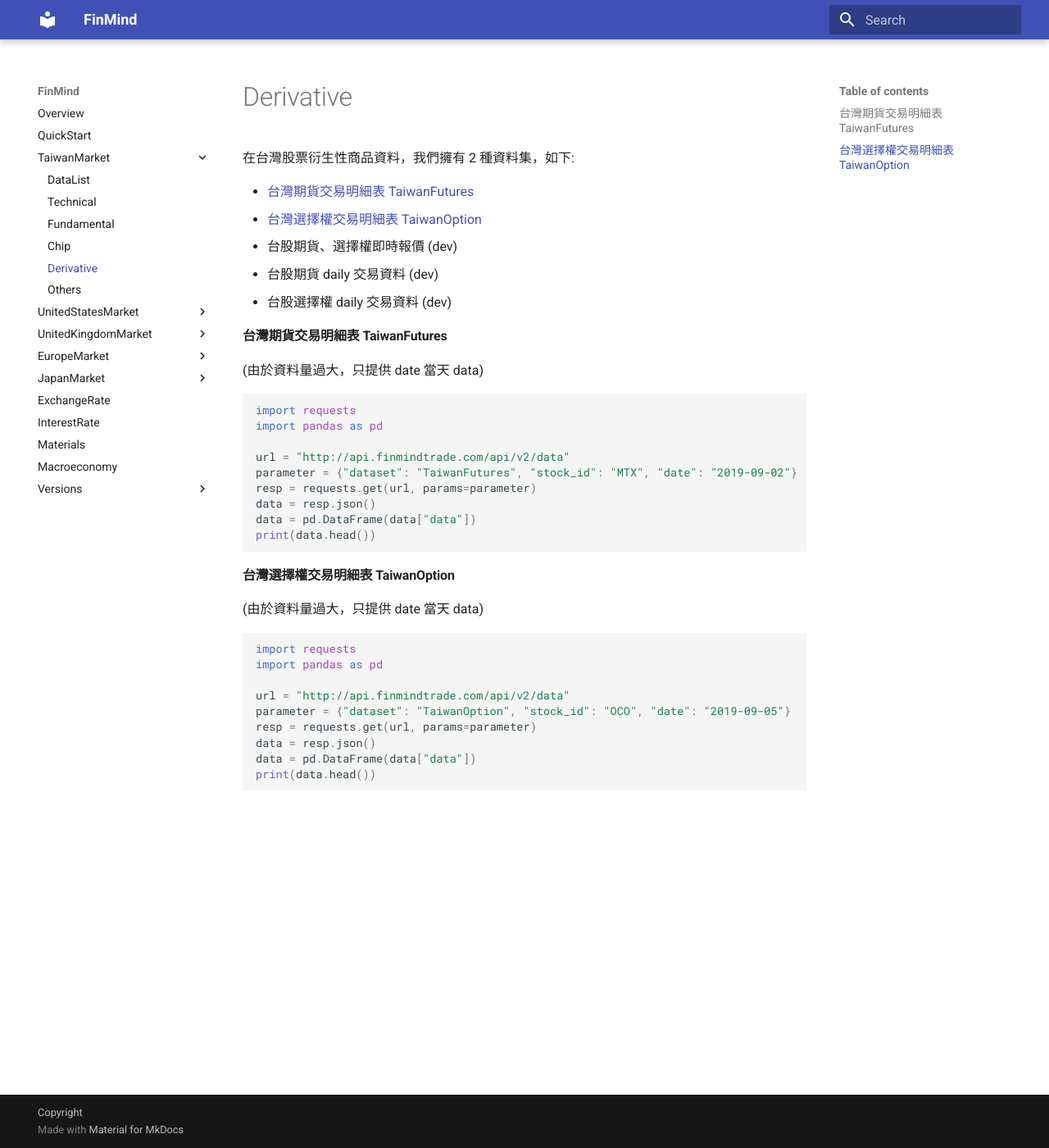
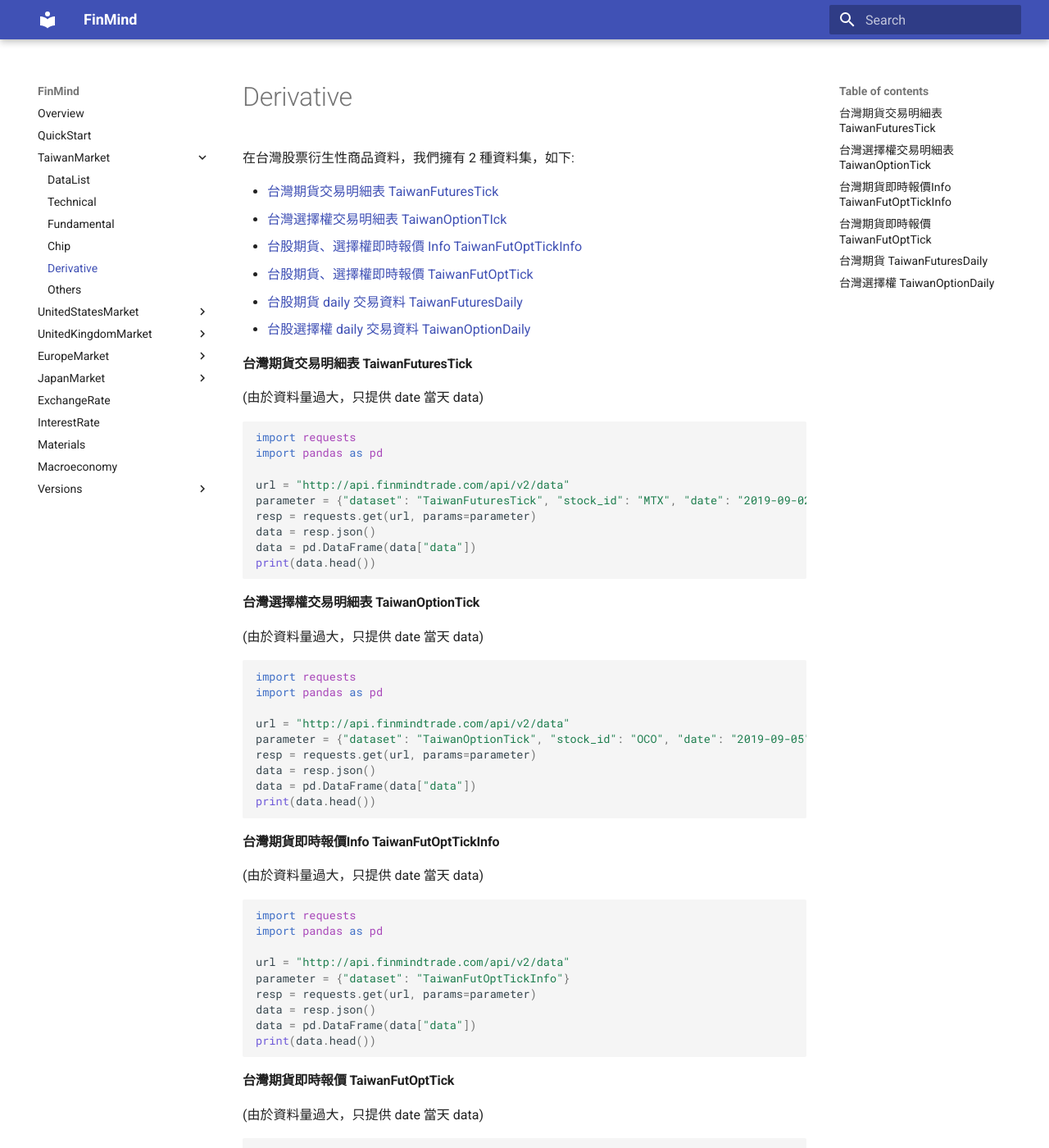
Before and after one commit to FinMind/FinMind-Doc, an MkDocs documentation site: the page built from docs/tutor/TaiwanMarket/Derivative.md, in a window 1280 px wide and 1400 px high. Shown: the whole window at 82% size. Built offline with MkDocs 1.6.1 and Material for MkDocs 9.7.7, drawn with Linux system fonts in a browser that asks for light colours; some of the changed text lies outside the part shown.

Commit message:
feat: add fut opt tick、daily

````diff
--- a/docs/tutor/TaiwanMarket/Derivative.md
+++ b/docs/tutor/TaiwanMarket/Derivative.md
@@ -1,12 +1,13 @@
 
 在台灣股票衍生性商品資料，我們擁有 2 種資料集，如下:
 
-- [台灣期貨交易明細表 TaiwanFutures](https://finmind.github.io/tutor/TaiwanMarket/Derivative/#taiwanfutures)
-- [台灣選擇權交易明細表 TaiwanOption](https://finmind.github.io/tutor/TaiwanMarket/Derivative/#taiwanoption)
-- 台股期貨、選擇權即時報價 (dev)
-- 台股期貨 daily 交易資料 (dev)
-- 台股選擇權 daily 交易資料 (dev)
-#### 台灣期貨交易明細表 TaiwanFutures
+- [台灣期貨交易明細表 TaiwanFuturesTick](https://finmind.github.io/tutor/TaiwanMarket/Derivative/#taiwanfuturestick)
+- [台灣選擇權交易明細表 TaiwanOptionTIck](https://finmind.github.io/tutor/TaiwanMarket/Derivative/#taiwanoptiontick)
+- [台股期貨、選擇權即時報價 Info TaiwanFutOptTickInfo](https://finmind.github.io/tutor/TaiwanMarket/Derivative/#taiwanfutopttickinfo)
+- [台股期貨、選擇權即時報價 TaiwanFutOptTick](https://finmind.github.io/tutor/TaiwanMarket/Derivative/#taiwanfutopttick)
+- [台股期貨 daily 交易資料 TaiwanFuturesDaily](https://finmind.github.io/tutor/TaiwanMarket/Derivative/#taiwanfuturesdaily)
+- [台股選擇權 daily 交易資料 TaiwanOptionDaily](https://finmind.github.io/tutor/TaiwanMarket/Derivative/#taiwanoptiondaily)
+#### 台灣期貨交易明細表 TaiwanFuturesTick
 (由於資料量過大，只提供 date 當天 data)
 
 ```python
@@ -14,14 +15,14 @@ import requests
 import pandas as pd
 
 url = "http://api.finmindtrade.com/api/v2/data"
-parameter = {"dataset": "TaiwanFutures", "stock_id": "MTX", "date": "2019-09-02"}
+parameter = {"dataset": "TaiwanFuturesTick", "stock_id": "MTX", "date": "2019-09-02"}
 resp = requests.get(url, params=parameter)
 data = resp.json()
 data = pd.DataFrame(data["data"])
 print(data.head())
 ```
 
-#### 台灣選擇權交易明細表 TaiwanOption
+#### 台灣選擇權交易明細表 TaiwanOptionTick
 (由於資料量過大，只提供 date 當天 data)
 
 ```python
@@ -29,9 +30,69 @@ import requests
 import pandas as pd
 
 url = "http://api.finmindtrade.com/api/v2/data"
-parameter = {"dataset": "TaiwanOption", "stock_id": "OCO", "date": "2019-09-05"}
+parameter = {"dataset": "TaiwanOptionTick", "stock_id": "OCO", "date": "2019-09-05"}
 resp = requests.get(url, params=parameter)
 data = resp.json()
 data = pd.DataFrame(data["data"])
 print(data.head())
 ```
+
+#### 台灣期貨即時報價Info TaiwanFutOptTickInfo
+(由於資料量過大，只提供 date 當天 data)
+
+```python
+import requests
+import pandas as pd
+
+url = "http://api.finmindtrade.com/api/v2/data"
+parameter = {"dataset": "TaiwanFutOptTickInfo"}
+resp = requests.get(url, params=parameter)
+data = resp.json()
+data = pd.DataFrame(data["data"])
+print(data.head())
+```
+
+#### 台灣期貨即時報價 TaiwanFutOptTick
+(由於資料量過大，只提供 date 當天 data)
+
+```python
+import requests
+import pandas as pd
+
+url = "http://api.finmindtrade.com/api/v2/data"
+parameter = {"dataset": "TaiwanFutOptTick","data_id":"TXFE0"}
+resp = requests.get(url, params=parameter)
+data = resp.json()
+data = pd.DataFrame(data["data"])
+print(data.head())
+```
+
+#### 台灣期貨 TaiwanFuturesDaily
+(由於資料量過大，只提供 date 當天 data)
+
+```python
+import requests
+import pandas as pd
+
+url = "http://api.finmindtrade.com/api/v2/data"
+parameter = {"dataset": "TaiwanFuturesDaily", "stock_id": "TX", "date": "2020-04-01", "end_date": "2020-04-10"}
+resp = requests.get(url, params=parameter)
+data = resp.json()
+data = pd.DataFrame(data["data"])
+print(data.head())
+```
+
+#### 台灣選擇權 TaiwanOptionDaily
+(由於資料量過大，只提供 date 當天 data)
+
+```python
+import requests
+import pandas as pd
+
+url = "http://api.finmindtrade.com/api/v2/data"
+parameter = {"dataset": "TaiwanOptionDaily", "stock_id": "TXO", "date": "2020-04-01", "end_date": "2020-04-10"}
+resp = requests.get(url, params=parameter)
+data = resp.json()
+data = pd.DataFrame(data["data"])
+print(data.head())
+```
````
Also changed, not shown: docs/WhatIsNew.md (+3 -3 lines).
